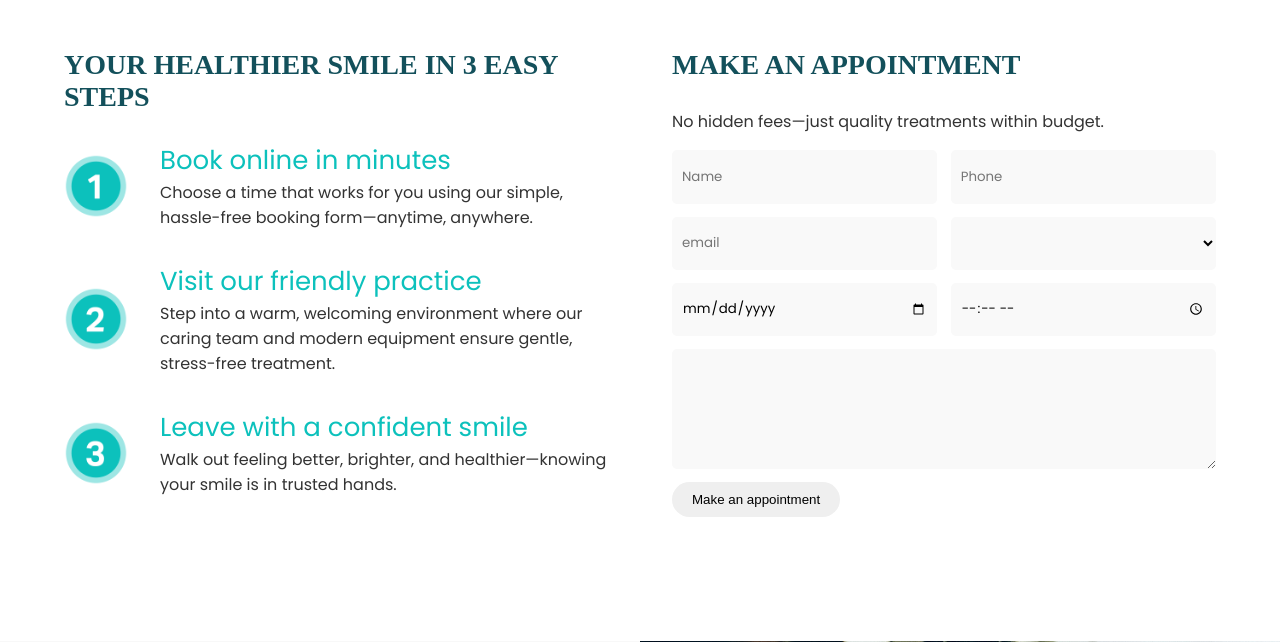
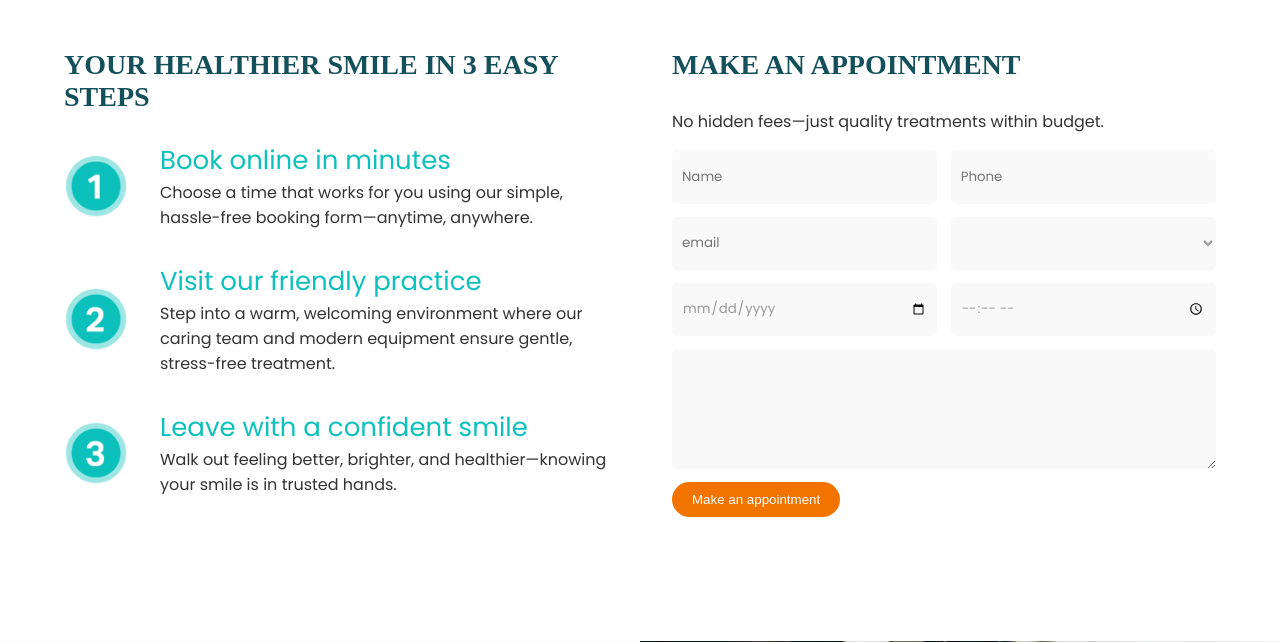
Before and after one commit to QMateza/drdmtaje, a Django app: page / in a window 1280 px wide. Shown: the part 3362-4004 px from the top of the page. Run offline with Django 5.2, Linux system fonts and the light colour scheme; lists and menus that the app fills with data are empty; some libraries are stand-ins or nearby versions.

Commit message:
Max-width stated

```diff
--- a/static/styles/style.css
+++ b/static/styles/style.css
@@ -59,6 +59,8 @@ html {
 }
 
 body {
+max-width: 1700px;
+margin: 0 auto;
     font-size: var(--text-p);
   font-family: var(--font-family);
   background-color: var(--pure_white);
@@ -119,7 +121,8 @@ border: none;
 border-radius: 50px;
 }
 
-.btn-cta:link, .btn-cta:visited {
+.btn-cta,
+.btn-cta:any-link {
     background-color: var(--cta);
     color: var(--pure_white);
 }
@@ -652,6 +655,7 @@ color: var(--primary_blue);
 
 .contact-form {
     flex-direction: column;
+
 }
 
 .contact-form p {
@@ -675,6 +679,7 @@ form{
     background-color: #f9f9f9;
     border-radius: 5px;
     font-family: Poppins;
+    color: var(--gray);
 }
 
 .contact-form textarea{
```
